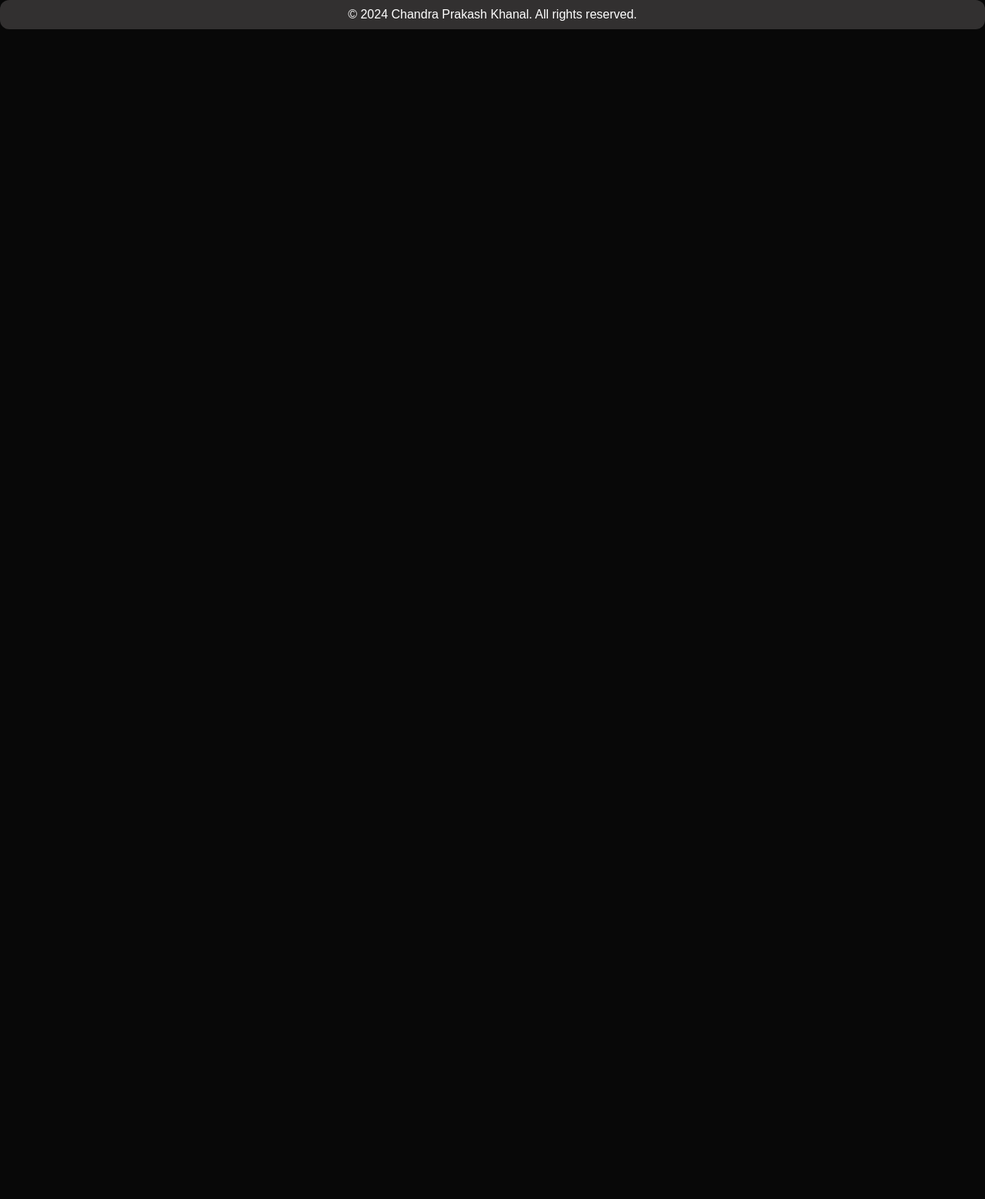
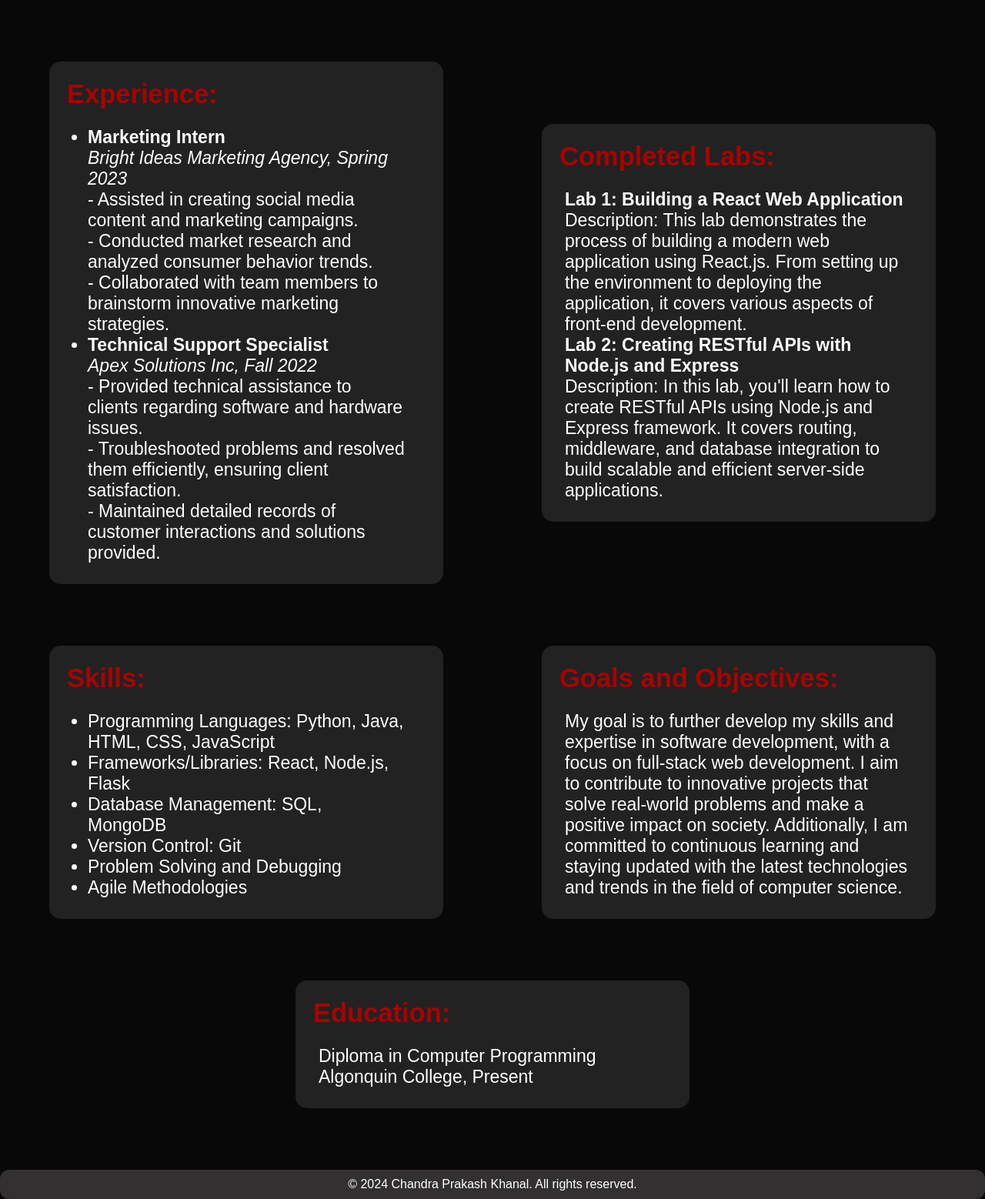
Before and after one commit to CPKhanal/Web-Programming, a PHP site: page /resume.html in a window 1280 px wide. Shown: the part 60-1618 px from the top of the page at 77% size. Before the commit the page ends 98 px from the top, so only its background shows below. Run offline with PHP 8.4, Linux system fonts and the light colour scheme.

Commit message:
Assignment 1

```diff
--- a/Assignment 1/resume.html
+++ b/Assignment 1/resume.html
@@ -1,11 +1,13 @@
 <!DOCTYPE html>
 <html lang="en">
+
 <head>
   <meta charset="UTF-8">
   <meta name="viewport" content="width=device-width, initial-scale=1.0">
   <title>Resume</title>
-    <link rel="stylesheet" href= "style.css">
+  <link rel="stylesheet" href="style.css">
 </head>
+
 <body>
   <!-- Header Section -->
   <header>
@@ -22,10 +24,86 @@
     </nav>
   </header>
   <!-- Resume Section -->
-      <main></main>
+  <main>
+    <section class="secondSection">
+      <div class="leftSection">
+        <div class="experience">
+          <h2>Experience:</h2>
+          <ul>
+            <li>
+              <strong>Marketing Intern</strong><br>
+              <i>Bright Ideas Marketing Agency, Spring 2023</i><br>
+              - Assisted in creating social media content and marketing campaigns.<br>
+            - Conducted market research and analyzed consumer behavior trends.<br>
+            - Collaborated with team members to brainstorm innovative marketing strategies.
+            </li>
+            <li>
+              <strong>Technical Support Specialist</strong><br>
+              <i>Apex Solutions Inc, Fall 2022</i><br>
+              - Provided technical assistance to clients regarding software and hardware issues.<br>
+              - Troubleshooted problems and resolved them efficiently, ensuring client satisfaction.<br>
+              - Maintained detailed records of customer interactions and solutions provided.
+            </li>
+          </ul> <br>
+        </div>
+      </div>
+
+      <div class="rightSection">
+        <div class="labs">
+          <h2>Completed Labs:</h2>
+          <p><strong>Lab 1: Building a React Web Application</strong><br>
+            Description: This lab demonstrates the process of building a modern web application using React.js. From
+            setting up the environment to deploying the application, it covers various aspects of front-end development.
+          </p>
+
+          <p><strong>Lab 2: Creating RESTful APIs with Node.js and Express</strong><br>
+            Description: In this lab, you'll learn how to create RESTful APIs using Node.js and Express framework. It
+            covers routing, middleware, and database integration to build scalable and efficient server-side
+            applications.</p> <br>
+        </div>
+      </div>
+    </section>
+
+    <section class="secondSection">
+      <div class="leftSection">
+        <div class="skills">
+          <h2>Skills:</h2>
+          <ul>
+            <li>Programming Languages: Python, Java, HTML, CSS, JavaScript</li>
+            <li>Frameworks/Libraries: React, Node.js, Flask</li>
+            <li>Database Management: SQL, MongoDB</li>
+            <li>Version Control: Git</li>
+            <li>Problem Solving and Debugging</li>
+            <li>Agile Methodologies</li>
+          </ul> <br>
+        </div>
+      </div>
+
+      <div class="rightSection">
+        <div class="goals">
+          <h2>Goals and Objectives:</h2>
+          <p>My goal is to further develop my skills and expertise in software development, with a focus on full-stack
+            web development. I aim to contribute to innovative projects that solve real-world problems and make a
+            positive impact on society. Additionally, I am committed to continuous learning and staying updated with the
+            latest technologies and trends in the field of computer science.</p> <br>
+        </div>
+      </div>
+    </section>
+    <section class="secondSection">
+      <div class="rightSection">
+        <div class="education">
+          <h2>Education:</h2>
+          <p>Diploma in Computer Programming<br>
+            Algonquin College, Present</p> <br>
+        </div>
+      </div>
+    </section>
+
+  </main>
   <!-- Footer Section -->
   <footer>
     <p>&copy; 2024 Chandra Prakash Khanal. All rights reserved.</p>
   </footer>
 </body>
+
 </html>
--- a/Assignment 1/style.css
+++ b/Assignment 1/style.css
@@ -1,14 +1,14 @@
-*{
+* {
   margin: 0;
   padding: 0;
-    font-family: 'poppins', sans-serif;
+  font-family: "poppins", sans-serif;
   box-sizing: border-box;
 }
-body{
+body {
   background: #080808;
   color: #fff;
 }
-nav{
+nav {
   display: flex;
   justify-content: space-between;
   align-items: center;
@@ -17,33 +17,33 @@ nav{
   background-color: #333;
   border-radius: 12px;
 }
-.first-letter-red{
+.first-letter-red {
   color: #ff004f;
 }
-.left{
+.left {
   font-size: 1.7rem;
   margin: 10px 20px;
   font-weight: 700;
 }
-a .left{
+a .left {
   text-decoration: none;
 }
-nav ul{
+nav ul {
   display: flex;
   justify-content: center;
 }
-nav ul li{
+nav ul li {
   list-style: none;
   margin: 10px 20px;
 }
-nav ul li a{
+nav ul li a {
   color: #fff;
   text-decoration: none;
   font-size: 18px;
   position: relative;
 }
-nav ul li a::after{
-    content: '';
+nav ul li a::after {
+  content: "";
   width: 0;
   height: 3px;
   background: #ff004f;
@@ -52,26 +52,25 @@ nav ul li a::after{
   bottom: -6px;
   transition: 0.5s;
 }
-nav ul li a:hover::after{
+nav ul li a:hover::after {
   width: 100%;
 }
-.firstSection{
+.firstSection {
   display: flex;
   justify-content: space-around;
   align-items: center;
   margin: 80px 0;
 }
-.firstSection > div{
+.firstSection > div {
   width: 30%;
-
 }
-#element{
+#element {
   color: lavender;
 }
-.leftSection{
+.leftSection {
   font-size: 3rem;
 }
-.leftSection .btn{
+.leftSection .btn {
   padding: 12px;
   background: #333;
   border: 3px solid lavender;
@@ -80,44 +79,42 @@ nav ul li a:hover::after{
   color: #fff;
   cursor: pointer;
 }
-.rightSection img{
+.rightSection img {
   height: 100%;
   border-radius: 30px;
 }
 
-.secondSection{
+.secondSection {
   display: flex;
   justify-content: space-around;
   align-items: center;
   margin: 80px 0px;
 }
-.secondSection > .leftSection,  .secondSection > .rightSection {
+.secondSection > .leftSection,
+.secondSection > .rightSection {
   width: 40%;
   font-size: 23px;
-    background-color:#222;
+  background-color: #222;
   border-radius: 15px;
 }
-div > h2{
+div > h2 {
   padding: 23px;
   margin: 0;
   justify-content: center;
   color: #a80303;
 }
-div > ul{
+div > ul {
   padding: 0 50px;
 }
-div > p{
+div > p {
   padding: 0 30px;
 }
-.rightSection a{
+.rightSection a {
   text-decoration: none;
   color: white;
   background: #333;
-
-
 }
-
-footer{
+footer {
   text-align: center;
   align-items: center;
   color: #fff;
@@ -125,3 +122,10 @@ footer{
   padding: 10px;
   border-radius: 12px;
 }
+#contact-me-footer {
+  position: fixed;
+  bottom: 0;
+  left: 0;
+  width: 100%;
+  padding: 10px;
+}
```
Also changed, not shown: Assignment 1/contact.html (+18 -3 lines), Assignment 1/courses.html (+49 -2 lines), Assignment 1/index.html (+11 -4 lines). Lines whose indentation alone changed are shown as unchanged.
